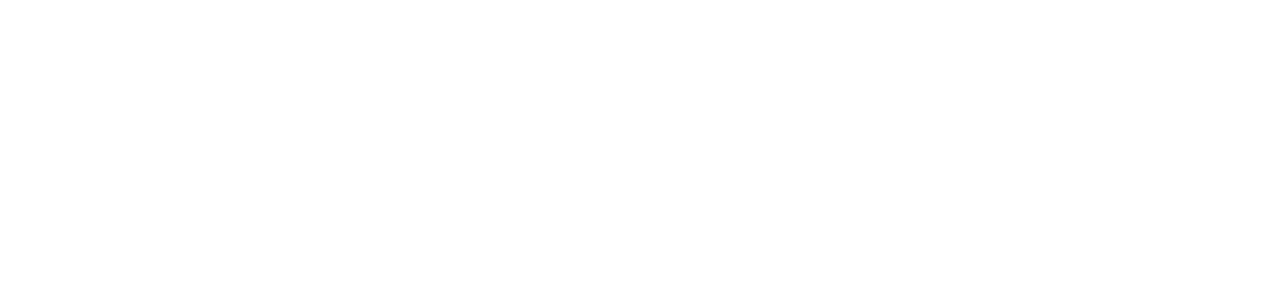
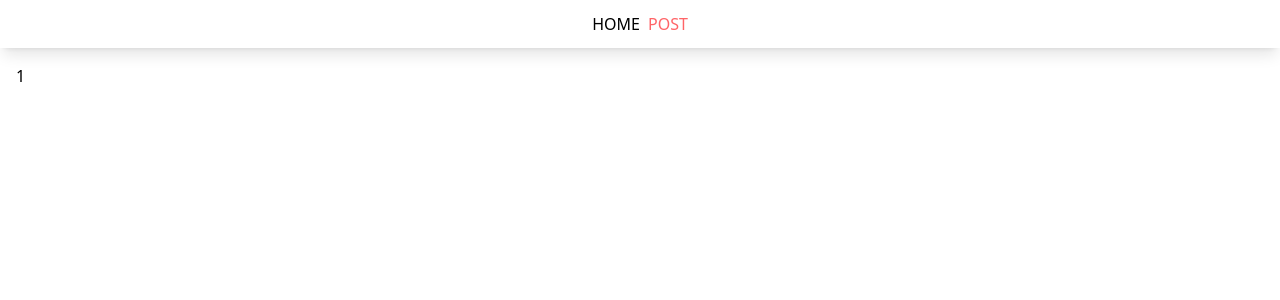
Before and after one commit to SEJ1991/react-crud, a React (Vite) app: page /posts/1 in a window 1280 px wide. Before the commit this address had no page. Shown: the top 300 px of the page. Built offline with nearby package versions, Linux system fonts and the light colour scheme.

Commit message:
feat: [RC_build-post-12] build init post

```diff
--- a/src/App.tsx
+++ b/src/App.tsx
@@ -1,7 +1,7 @@
 import { QueryClient, QueryClientProvider } from '@tanstack/react-query';
 import { BrowserRouter, Route, Routes } from 'react-router';
 import { RootLayout } from './layouts/RootLayout';
-import { Home, PostsPage } from './pages';
+import { Home, PostsPage, PostPage } from './pages';
 
 const queryClient = new QueryClient({
   defaultOptions: {
@@ -17,8 +17,9 @@ function App() {
       <BrowserRouter>
         <Routes>
           <Route element={<RootLayout />}>
-            <Route index element={<Home />}></Route>
-            <Route path='posts' element={<PostsPage />}></Route>
+            <Route index element={<Home />} />
+            <Route path='posts' element={<PostsPage />} />
+            <Route path='posts/:id' element={<PostPage />} />
           </Route>
         </Routes>
       </BrowserRouter>
--- /dev/null
+++ b/src/domains/post/containers/PostContainer.tsx
@@ -0,0 +1,8 @@
+import { PageFrame } from '../../../shared';
+
+interface Props {
+  id?: string;
+}
+export function PostContainer({ id }: Props) {
+  return <PageFrame>{id}</PageFrame>;
+}
--- /dev/null
+++ b/src/pages/PostPage.tsx
@@ -0,0 +1,7 @@
+import { useParams } from 'react-router';
+import { PostContainer } from '../domains/post/containers/PostContainer';
+
+export function PostPage() {
+  const { id } = useParams();
+  return <PostContainer id={id} />;
+}
--- a/src/pages/PostsPage.tsx
+++ b/src/pages/PostsPage.tsx
@@ -1,4 +1,4 @@
-import { PostsContainer } from '../domain/post';
+import { PostsContainer } from '../domains/post';
 
 export function PostsPage() {
   return <PostsContainer />;
--- a/src/pages/index.ts
+++ b/src/pages/index.ts
@@ -1,2 +1,3 @@
 export * from './Home';
 export * from './PostsPage';
+export * from './PostPage';
```
